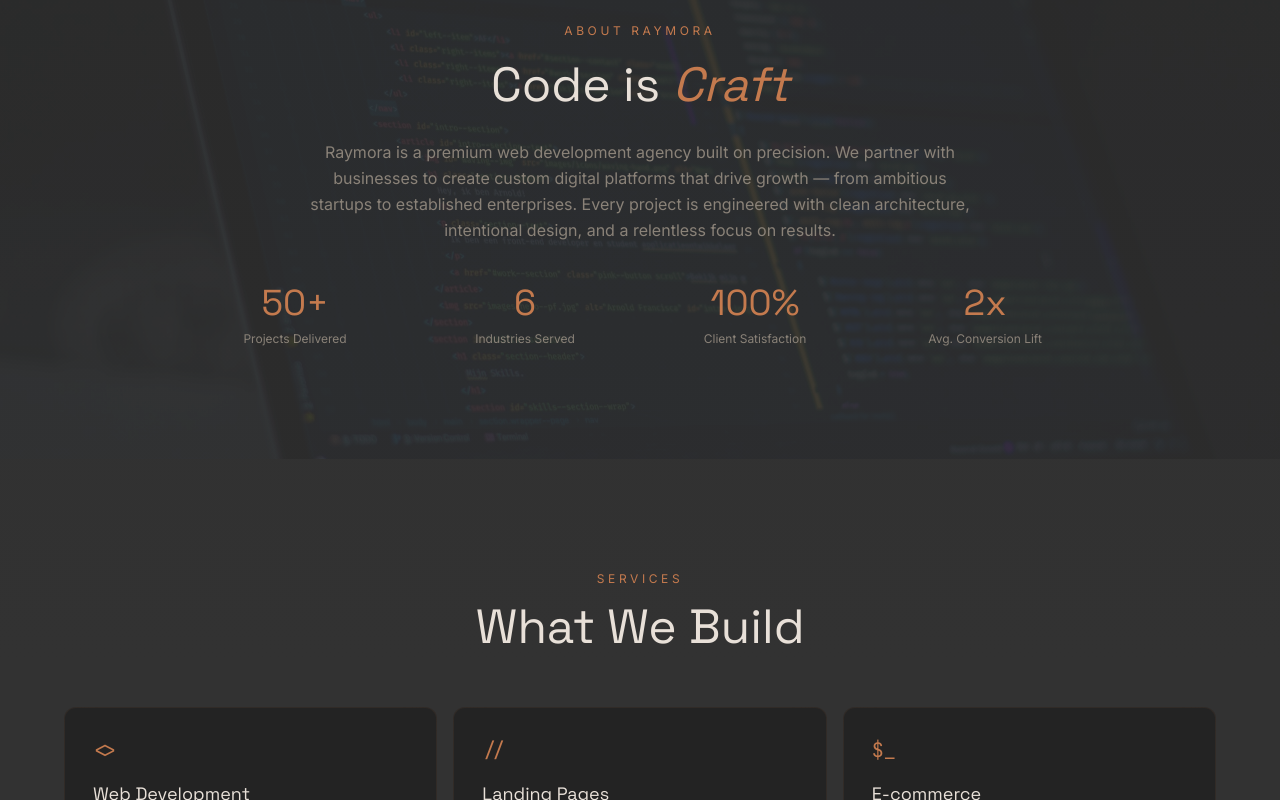
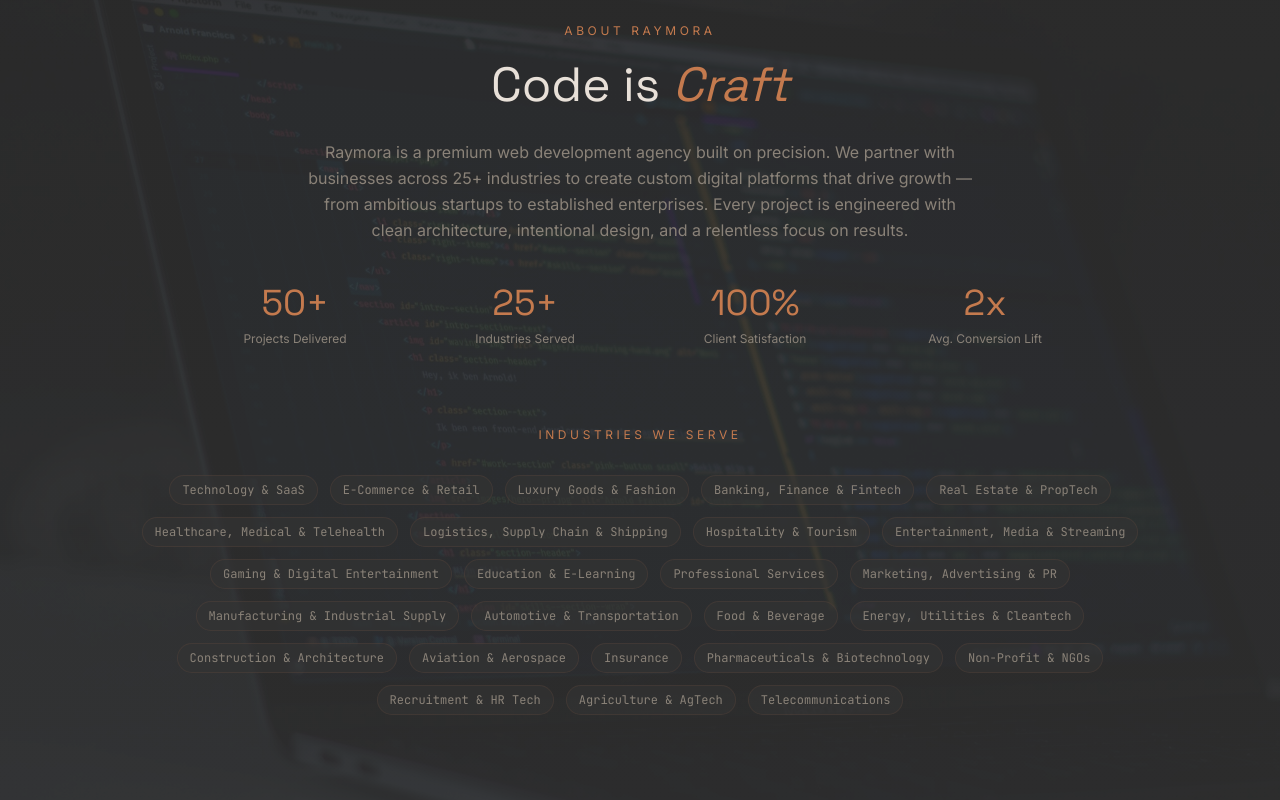
Before and after one commit to panelmakerr/Raymora, a Next.js app: page / in a window 1280 px wide. Shown: the part 1400-2200 px from the top of the page. Built offline with nearby package versions, Linux system fonts and the light colour scheme.

Commit message:
feat: 25 industries, central projects data, live site links

```diff
--- a/src/app/(public)/projects/page.tsx
+++ b/src/app/(public)/projects/page.tsx
@@ -1,61 +1,11 @@
 import Image from "next/image";
 import type { Metadata } from "next";
+import projects from "@/data/projects";
 
 export const metadata: Metadata = {
   title: "Projects — Raymora",
   description: "A curated selection of premium digital experiences built by Raymora.",
 };
-
-const projects = [
-  {
-    title: "ShopWave",
-    niche: "E-Commerce / Retail",
-    img: "https://images.unsplash.com/photo-1556742049-0cfed4f6a45d?w=800&q=75",
-    prd: "Multi-vendor marketplace with real-time inventory management, AI-powered product recommendations, and seamless checkout experience.",
-    tech: "Next.js, Stripe, Supabase, Algolia",
-    year: "2025",
-  },
-  {
-    title: "MediTrack",
-    niche: "HealthTech",
-    img: "https://images.unsplash.com/photo-1576091160399-112ba8d25d1d?w=800&q=75",
-    prd: "Patient management dashboard with appointment scheduling, EMR integration, telemedicine, and analytics.",
-    tech: "React, Node.js, PostgreSQL, WebRTC",
-    year: "2025",
-  },
-  {
-    title: "PaySwift",
-    niche: "FinTech",
-    img: "https://images.unsplash.com/photo-1563013544-824ae1b704d3?w=800&q=75",
-    prd: "Digital payment platform with instant transfers, budgeting tools, multi-currency support, and fraud detection.",
-    tech: "Next.js, Plaid, Stripe, Supabase",
-    year: "2025",
-  },
-  {
-    title: "PropVue",
-    niche: "Real Estate / PropTech",
-    img: "https://images.unsplash.com/photo-1560518883-ce09059eeffa?w=800&q=75",
-    prd: "Property listing portal with virtual 3D tours, AI-powered pricing estimates, and agent CRM.",
-    tech: "Next.js, Mapbox, TensorFlow, Supabase",
-    year: "2024",
-  },
-  {
-    title: "LearnCraft",
-    niche: "EdTech",
-    img: "https://images.unsplash.com/photo-1524178232363-1fb2b075b655?w=800&q=75",
-    prd: "Online learning platform with live classes, progress tracking, interactive assessments, and certification.",
-    tech: "React, WebRTC, Express, MongoDB",
-    year: "2024",
-  },
-  {
-    title: "InsightPro",
-    niche: "B2B SaaS / Analytics",
-    img: "https://images.unsplash.com/photo-1551288049-bebda4e38f71?w=800&q=75",
-    prd: "Business intelligence dashboard with real-time data visualization, custom reports, and team collaboration.",
-    tech: "Next.js, D3.js, ClickHouse, Supabase",
-    year: "2024",
-  },
-];
 
 export default function ProjectsPage() {
   return (
@@ -64,7 +14,7 @@
         <p className="text-xs uppercase tracking-[0.3em] text-clay mb-4">Portfolio</p>
         <h1 className="font-serif text-4xl md:text-6xl text-soft-cream mb-4">Our Projects</h1>
         <p className="text-muted-sage mb-16 max-w-lg">
-          Six industries. Six solutions. One standard of quality.
+          Each project is a real product built for a specific industry and problem.
         </p>
 
         <div className="grid md:grid-cols-2 lg:grid-cols-3 gap-6">
@@ -84,6 +34,16 @@
               <p className="text-sm text-muted-sage mt-2 leading-relaxed">{p.prd}</p>
               <p className="text-xs text-muted-sage/60 mt-2 font-mono">{p.tech}</p>
               <p className="text-xs text-muted-sage/40 mt-1">{p.year}</p>
+              {p.liveUrl !== "#" && (
+                <a
+                  href={p.liveUrl}
+                  target="_blank"
+                  rel="noopener noreferrer"
+                  className="inline-block mt-3 text-xs text-clay border border-clay/30 px-4 py-1.5 rounded-full hover:bg-clay/10 transition-all"
+                >
+                  Visit Live Site &rarr;
+                </a>
+              )}
             </div>
           ))}
         </div>
--- a/src/components/sections/AboutSection.tsx
+++ b/src/components/sections/AboutSection.tsx
@@ -3,9 +3,37 @@
 import Image from "next/image";
 import ScrollReveal from "@/components/animations/ScrollReveal";
 
+const industries = [
+  "Technology & SaaS",
+  "E-Commerce & Retail",
+  "Luxury Goods & Fashion",
+  "Banking, Finance & Fintech",
+  "Real Estate & PropTech",
+  "Healthcare, Medical & Telehealth",
+  "Logistics, Supply Chain & Shipping",
+  "Hospitality & Tourism",
+  "Entertainment, Media & Streaming",
+  "Gaming & Digital Entertainment",
+  "Education & E-Learning",
+  "Professional Services",
+  "Marketing, Advertising & PR",
+  "Manufacturing & Industrial Supply",
+  "Automotive & Transportation",
+  "Food & Beverage",
+  "Energy, Utilities & Cleantech",
+  "Construction & Architecture",
+  "Aviation & Aerospace",
+  "Insurance",
+  "Pharmaceuticals & Biotechnology",
+  "Non-Profit & NGOs",
+  "Recruitment & HR Tech",
+  "Agriculture & AgTech",
+  "Telecommunications",
+];
+
 const stats = [
   { num: "50+", label: "Projects Delivered" },
-  { num: "6", label: "Industries Served" },
+  { num: "25+", label: "Industries Served" },
   { num: "100%", label: "Client Satisfaction" },
   { num: "2x", label: "Avg. Conversion Lift" },
 ];
@@ -26,9 +54,9 @@
           </h2>
           <p className="text-muted-sage text-sm md:text-base leading-relaxed max-w-2xl mx-auto mb-10">
             Raymora is a premium web development agency built on precision. We partner with
-            businesses to create custom digital platforms that drive growth — from ambitious
-            startups to established enterprises. Every project is engineered with clean architecture,
-            intentional design, and a relentless focus on results.
+            businesses across 25+ industries to create custom digital platforms that drive growth
+            &mdash; from ambitious startups to established enterprises. Every project is engineered
+            with clean architecture, intentional design, and a relentless focus on results.
           </p>
         </ScrollReveal>
 
@@ -43,6 +71,21 @@
           ))}
         </div>
       </div>
+
+      <div className="max-w-5xl mx-auto mt-20 relative z-10">
+        <ScrollReveal>
+          <p className="text-xs uppercase tracking-[0.3em] text-clay text-center mb-8">Industries We Serve</p>
+        </ScrollReveal>
+        <div className="flex flex-wrap justify-center gap-2 md:gap-3">
+          {industries.map((ind, i) => (
+            <ScrollReveal key={ind} delay={i * 0.03}>
+              <span className="inline-block text-[11px] md:text-xs font-mono text-muted-sage bg-dark-slate/60 border border-clay/10 px-3 py-1.5 rounded-full hover:border-clay/30 hover:text-soft-cream transition-all duration-300">
+                {ind}
+              </span>
+            </ScrollReveal>
+          ))}
+        </div>
+      </div>
     </section>
   );
 }
--- a/src/components/sections/ProjectsPreviewSection.tsx
+++ b/src/components/sections/ProjectsPreviewSection.tsx
@@ -4,61 +4,9 @@
 import { useRef, type MouseEvent } from "react";
 import { motion, useScroll, useTransform } from "framer-motion";
 import ScrollReveal from "@/components/animations/ScrollReveal";
+import projects from "@/data/projects";
 
-interface Project {
-  title: string;
-  niche: string;
-  img: string;
-  prd: string;
-  url: string;
-}
-
-const projects: Project[] = [
-  {
-    title: "ShopWave",
-    niche: "E-Commerce / Retail",
-    img: "https://images.unsplash.com/photo-1556742049-0cfed4f6a45d?w=800&q=75",
-    prd: "Multi-vendor marketplace with real-time inventory, AI recommendations, and seamless checkout.",
-    url: "#",
-  },
-  {
-    title: "MediTrack",
-    niche: "HealthTech",
-    img: "https://images.unsplash.com/photo-1576091160399-112ba8d25d1d?w=800&q=75",
-    prd: "Patient management dashboard with appointment scheduling, EMR integration, and analytics.",
-    url: "#",
-  },
-  {
-    title: "PaySwift",
-    niche: "FinTech",
-    img: "https://images.unsplash.com/photo-1563013544-824ae1b704d3?w=800&q=75",
-    prd: "Digital payment platform with instant transfers, budgeting tools, and multi-currency support.",
-    url: "#",
-  },
-  {
-    title: "PropVue",
-    niche: "Real Estate / PropTech",
-    img: "https://images.unsplash.com/photo-1560518883-ce09059eeffa?w=800&q=75",
-    prd: "Property listing portal with virtual tours, AI pricing estimates, and agent CRM.",
-    url: "#",
-  },
-  {
-    title: "LearnCraft",
-    niche: "EdTech",
-    img: "https://images.unsplash.com/photo-1524178232363-1fb2b075b655?w=800&q=75",
-    prd: "Online learning platform with live classes, progress tracking, and interactive assessments.",
-    url: "#",
-  },
-  {
-    title: "InsightPro",
-    niche: "B2B SaaS / Analytics",
-    img: "https://images.unsplash.com/photo-1551288049-bebda4e38f71?w=800&q=75",
-    prd: "Business intelligence dashboard with real-time data viz, custom reports, and team collaboration.",
-    url: "#",
-  },
-];
-
-function BrowserMockup({ project, i }: { project: Project; i: number }) {
+function BrowserMockup({ project, i }: { project: (typeof projects)[number]; i: number }) {
   const ref = useRef<HTMLDivElement>(null);
 
   const handleMouse = (e: MouseEvent<HTMLDivElement>) => {
@@ -108,6 +56,16 @@
         <p className="font-serif text-lg text-soft-cream group-hover:text-clay transition-colors">{project.title}</p>
         <p className="text-xs text-muted-sage mt-1 font-mono">{project.niche}</p>
         <p className="text-xs text-muted-sage/70 mt-1 leading-relaxed">{project.prd}</p>
+        {project.liveUrl !== "#" && (
+          <a
+            href={project.liveUrl}
+            target="_blank"
+            rel="noopener noreferrer"
+            className="inline-block mt-3 text-xs text-clay border border-clay/30 px-4 py-1.5 rounded-full hover:bg-clay/10 transition-all"
+          >
+            Visit Live Site &rarr;
+          </a>
+        )}
       </div>
     </motion.div>
   );
@@ -128,7 +86,7 @@
           <p className="text-xs uppercase tracking-[0.3em] text-clay text-center mb-4">Our Work</p>
           <h2 className="font-serif text-3xl md:text-5xl text-center text-soft-cream mb-4">Featured Projects</h2>
           <p className="text-muted-sage text-center max-w-md mx-auto">
-            Six industries. Six solutions. One standard of quality.
+            Real solutions. Real industries. Real results.
           </p>
         </ScrollReveal>
       </div>
--- /dev/null
+++ b/src/data/projects.ts
@@ -0,0 +1,68 @@
+export interface Project {
+  title: string;
+  niche: string;
+  img: string;
+  prd: string;
+  tech: string;
+  year: string;
+  liveUrl: string;
+}
+
+const projects: Project[] = [
+  {
+    title: "ShopWave",
+    niche: "E-Commerce / Retail",
+    img: "https://images.unsplash.com/photo-1556742049-0cfed4f6a45d?w=800&q=75",
+    prd: "Multi-vendor marketplace with real-time inventory management, AI-powered product recommendations, and seamless checkout experience.",
+    tech: "Next.js, Stripe, Supabase, Algolia",
+    year: "2025",
+    liveUrl: "#",
+  },
+  {
+    title: "MediTrack",
+    niche: "HealthTech / Telehealth",
+    img: "https://images.unsplash.com/photo-1576091160399-112ba8d25d1d?w=800&q=75",
+    prd: "Patient management dashboard with appointment scheduling, EMR integration, telemedicine, and analytics.",
+    tech: "React, Node.js, PostgreSQL, WebRTC",
+    year: "2025",
+    liveUrl: "#",
+  },
+  {
+    title: "PaySwift",
+    niche: "FinTech",
+    img: "https://images.unsplash.com/photo-1563013544-824ae1b704d3?w=800&q=75",
+    prd: "Digital payment platform with instant transfers, budgeting tools, multi-currency support, and fraud detection.",
+    tech: "Next.js, Plaid, Stripe, Supabase",
+    year: "2025",
+    liveUrl: "#",
+  },
+  {
+    title: "PropVue",
+    niche: "Real Estate / PropTech",
+    img: "https://images.unsplash.com/photo-1560518883-ce09059eeffa?w=800&q=75",
+    prd: "Property listing portal with virtual 3D tours, AI-powered pricing estimates, and agent CRM.",
+    tech: "Next.js, Mapbox, TensorFlow, Supabase",
+    year: "2024",
+    liveUrl: "#",
+  },
+  {
+    title: "LearnCraft",
+    niche: "EdTech",
+    img: "https://images.unsplash.com/photo-1524178232363-1fb2b075b655?w=800&q=75",
+    prd: "Online learning platform with live classes, progress tracking, interactive assessments, and certification.",
+    tech: "React, WebRTC, Express, MongoDB",
+    year: "2024",
+    liveUrl: "#",
+  },
+  {
+    title: "InsightPro",
+    niche: "B2B SaaS / Analytics",
+    img: "https://images.unsplash.com/photo-1551288049-bebda4e38f71?w=800&q=75",
+    prd: "Business intelligence dashboard with real-time data visualization, custom reports, and team collaboration.",
+    tech: "Next.js, D3.js, ClickHouse, Supabase",
+    year: "2024",
+    liveUrl: "#",
+  },
+];
+
+export default projects;
```
